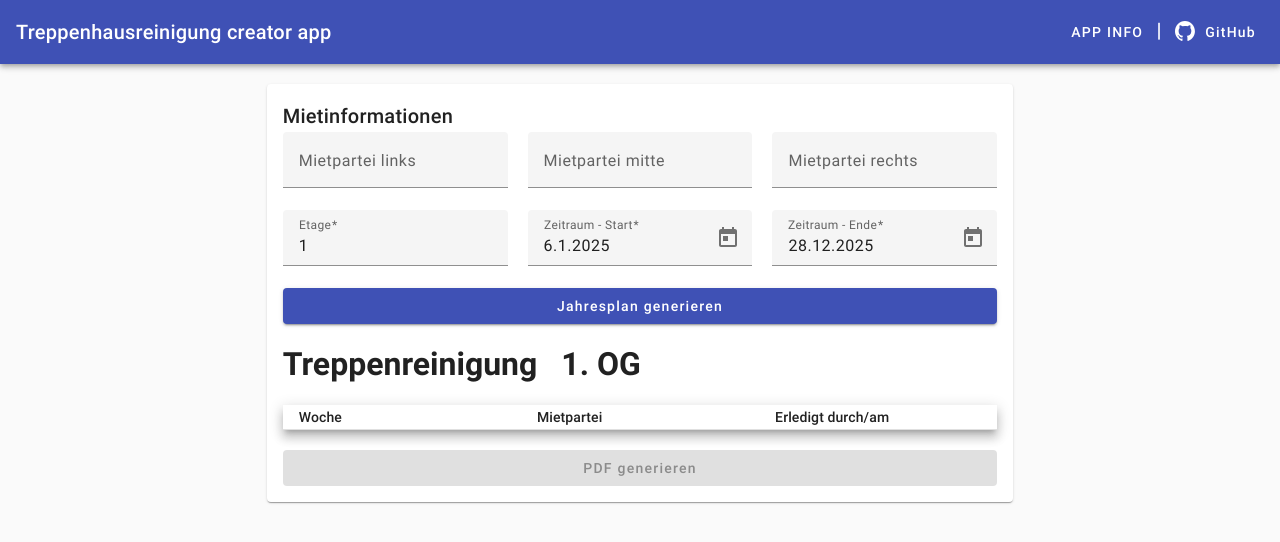
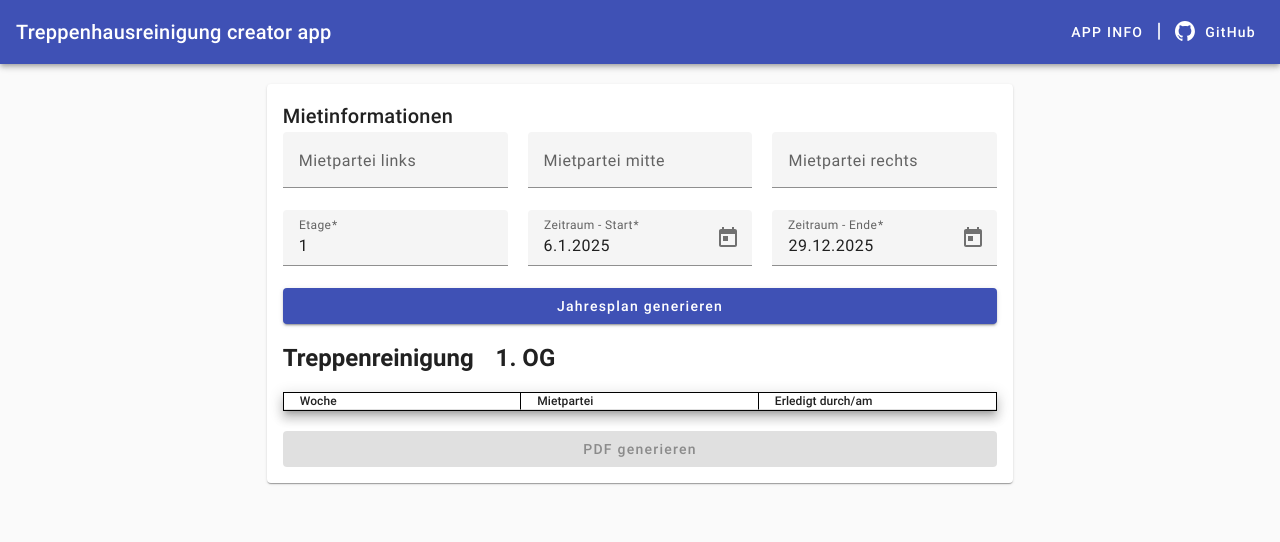
Before and after one commit to inpercima/treppenhausreinigung-creator, an Angular app: page / in a window 1280 px wide. Shown: the top 542 px of the page. Built offline with nearby package versions, Linux system fonts and the light colour scheme.

Commit message:
chore(): format table to pass pdf size

```diff
--- a/src/app/features/dashboard/dashboard.component.css
+++ b/src/app/features/dashboard/dashboard.component.css
@@ -1,3 +1,13 @@
 tr {
-  height: 25px;
+  height: 17px;
+  font-size: 12px;
+  line-height: normal;
 }
+
+.mat-mdc-table {
+  border: 1px solid black;
+}
+
+.mat-mdc-cell:not(:last-child), .mat-mdc-header-cell:not(:last-child) {
+  border-right: 1px solid black;
+}
--- a/src/app/features/dashboard/dashboard.component.html
+++ b/src/app/features/dashboard/dashboard.component.html
@@ -42,10 +42,10 @@
       </div>
     </form>
     <div id="canvas">
-      <h1>
+      <h2>
         <span class="mr-4">Treppenreinigung</span>
         {{ form.value.floor }}. OG
-      </h1>
+      </h2>
       <table mat-table [dataSource]="dataSource" class="mat-elevation-z8">
         <!-- Week Column -->
         <ng-container matColumnDef="week">
--- a/src/app/features/dashboard/dashboard.component.ts
+++ b/src/app/features/dashboard/dashboard.component.ts
@@ -27,7 +27,7 @@ export class DashboardComponent {
     tenantRight: this.#formBuilder.control(''),
     floor: this.#formBuilder.control(1, [Validators.required]),
     startDate: this.#formBuilder.control(new Date(2025, 0, 6), [Validators.required]),
-    endDate: this.#formBuilder.control(new Date(2025, 11, 28), [Validators.required]),
+    endDate: this.#formBuilder.control(new Date(2025, 11, 29), [Validators.required]),
   });
 
   constructor() {
@@ -91,12 +91,12 @@ export class DashboardComponent {
       return;
     }
 
-    const doc = new jsPDF('p', 'mm', 'a4'); // Portrait, millimeters, A4 size
+    const doc = new jsPDF(); // Portrait, millimeters, A4 size
 
     doc.html(element, {
       callback: (doc) => {
         // Save the PDF
-        doc.save('document-html.pdf');
+        doc.save('treppenreinigung-plan.pdf');
       },
       margin: [10, 10, 10, 10],
       autoPaging: 'text',
```
